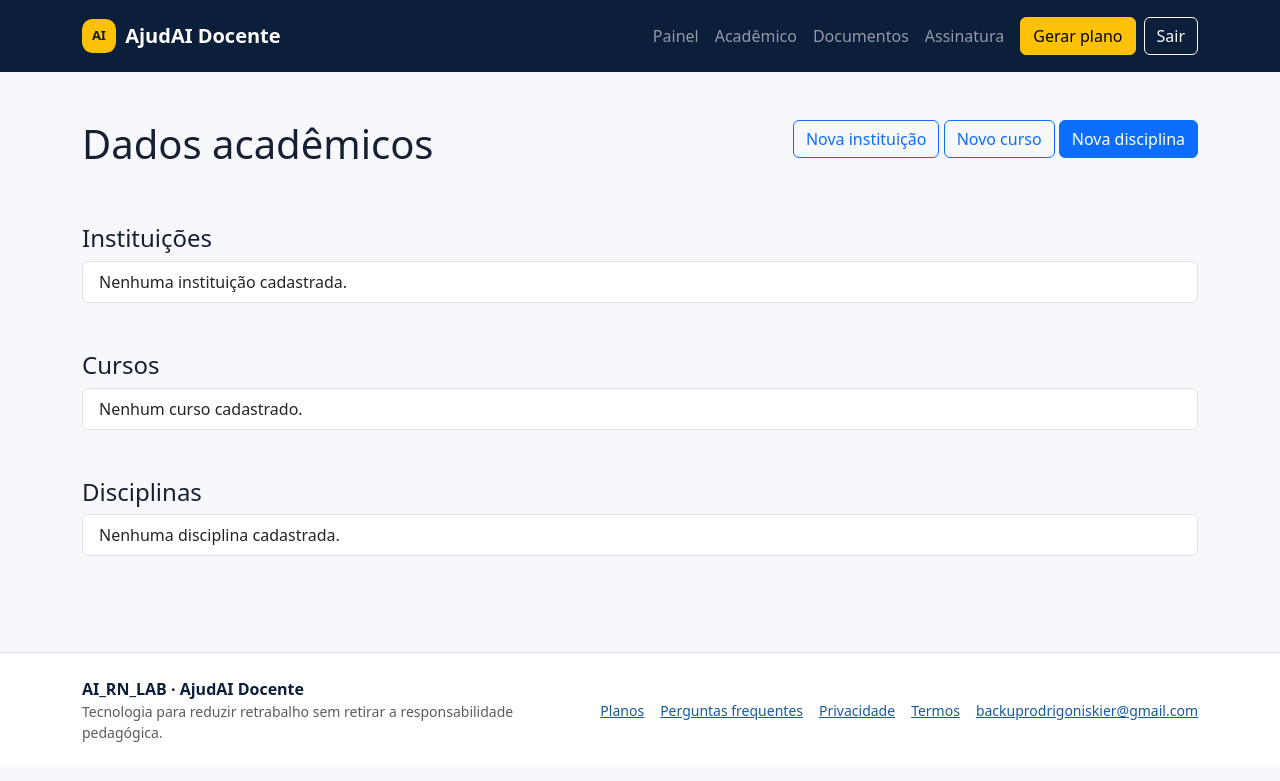
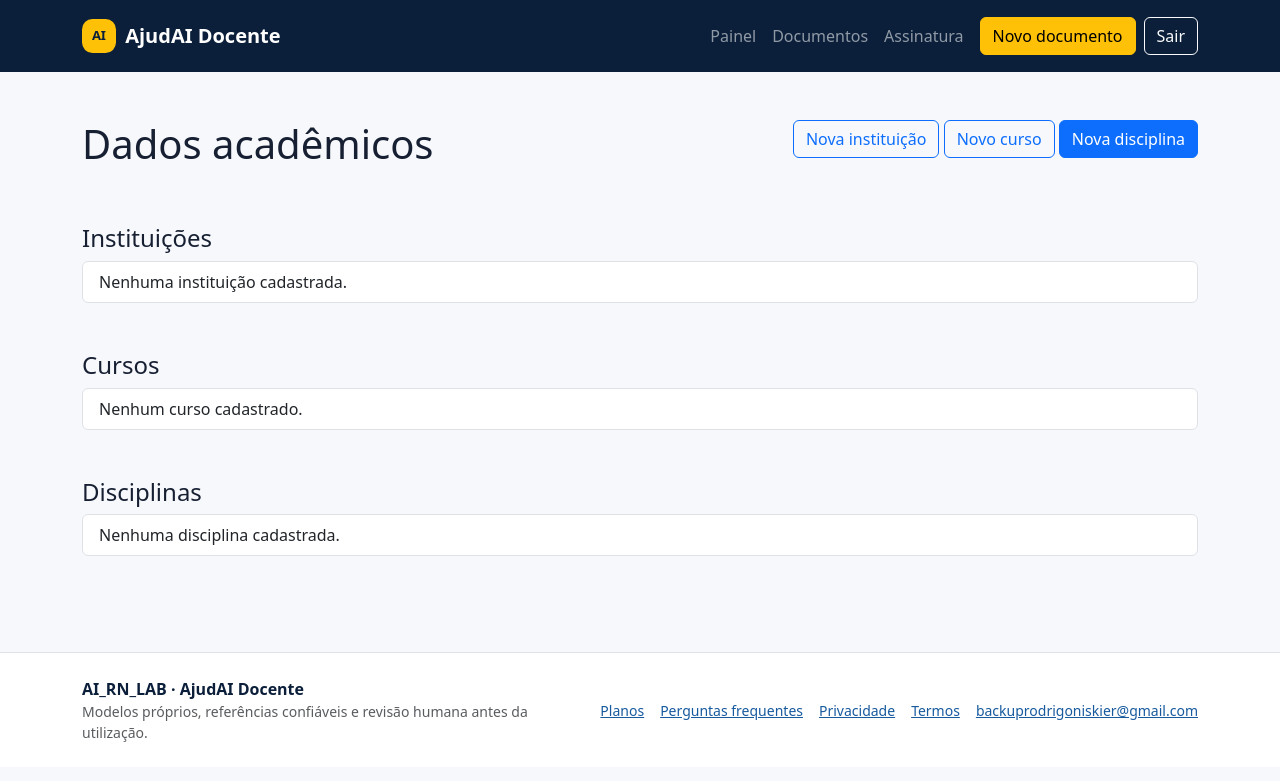
Before and after one commit to rodrigoniskier/ai-documentos, a Django app: page /academico/ in a window 1280 px wide. Shown: the top 781 px of the page. Run offline with Django 5.2, Linux system fonts and the light colour scheme; the visitor is signed in with stand-in values (Sample User, id 1); data that the repository does not hold is empty.

Commit message:
Atualiza navegação e SEO para documentos acadêmicos

```diff
--- a/templates/base.html
+++ b/templates/base.html
@@ -4,25 +4,25 @@
 <head>
   <meta charset="utf-8">
   <meta name="viewport" content="width=device-width, initial-scale=1">
-  <title>{% block title %}AjudAI Docente — Planos de Ensino com inteligência artificial{% endblock %}</title>
-  <meta name="description" content="{% block meta_description %}Crie Planos de Ensino personalizados, editáveis e alinhados ao contexto da sua instituição com apoio de inteligência artificial.{% endblock %}">
+  <title>{% block title %}AjudAI Docente — Documentos acadêmicos personalizados com IA{% endblock %}</title>
+  <meta name="description" content="{% block meta_description %}Envie seu modelo, acrescente referências e gere documentos acadêmicos editáveis com apoio de inteligência artificial.{% endblock %}">
   <meta name="robots" content="{% block meta_robots %}index,follow,max-image-preview:large{% endblock %}">
   <link rel="canonical" href="{{ canonical_url }}">
 
   <meta property="og:locale" content="pt_BR">
   <meta property="og:type" content="website">
   <meta property="og:site_name" content="AjudAI Docente">
-  <meta property="og:title" content="AjudAI Docente — Planos de Ensino com IA">
-  <meta property="og:description" content="Organize o contexto acadêmico, gere uma primeira versão estruturada e baixe o Plano de Ensino em DOCX editável.">
+  <meta property="og:title" content="AjudAI Docente — Documentos acadêmicos com IA">
+  <meta property="og:description" content="Use seu próprio modelo, fontes de referência e campos personalizados. Revise e exporte em DOCX ou PDF.">
   <meta property="og:url" content="{{ canonical_url }}">
   <meta property="og:image" content="{{ social_image_url }}">
   <meta property="og:image:width" content="1200">
   <meta property="og:image:height" content="630">
-  <meta property="og:image:alt" content="AjudAI Docente — Planos de Ensino com inteligência artificial">
+  <meta property="og:image:alt" content="AjudAI Docente — Documentos acadêmicos personalizados com inteligência artificial">
 
   <meta name="twitter:card" content="summary_large_image">
-  <meta name="twitter:title" content="AjudAI Docente — Planos de Ensino com IA">
-  <meta name="twitter:description" content="Gere uma primeira versão estruturada e baixe o resultado em DOCX editável.">
+  <meta name="twitter:title" content="AjudAI Docente — Documentos acadêmicos com IA">
+  <meta name="twitter:description" content="Envie seu modelo, revise o conteúdo em formulário editável e exporte em DOCX ou PDF.">
   <meta name="twitter:image" content="{{ social_image_url }}">
 
   <link rel="icon" href="{% static 'favicon.svg' %}" type="image/svg+xml">
@@ -46,11 +46,10 @@
     <div class="collapse navbar-collapse" id="mainNav">
       <div class="navbar-nav ms-auto align-items-lg-center">
         {% if user.is_authenticated %}
-          <a class="nav-link" href="{% url 'dashboard' %}">Painel</a>
-          <a class="nav-link" href="{% url 'academics' %}">Acadêmico</a>
-          <a class="nav-link" href="{% url 'document_history' %}">Documentos</a>
+          <a class="nav-link" href="{% url 'workspace' %}">Painel</a>
+          <a class="nav-link" href="{% url 'project_history' %}">Documentos</a>
           <a class="nav-link" href="{% url 'subscription' %}">Assinatura</a>
-          <a class="btn btn-warning ms-lg-2" href="{% url 'generate_document' %}">Gerar plano</a>
+          <a class="btn btn-warning ms-lg-2" href="{% url 'project_new' %}">Novo documento</a>
           <form method="post" action="{% url 'logout' %}" class="ms-lg-2">
             {% csrf_token %}
             <button class="btn btn-outline-light" type="submit">Sair</button>
@@ -82,7 +81,7 @@
     <div class="row g-3 align-items-center">
       <div class="col-md-5">
         <strong class="text-navy">AI_RN_LAB · AjudAI Docente</strong>
-        <p class="small text-muted mb-0">Tecnologia para reduzir retrabalho sem retirar a responsabilidade pedagógica.</p>
+        <p class="small text-muted mb-0">Modelos próprios, referências confiáveis e revisão humana antes da utilização.</p>
       </div>
       <div class="col-md-7">
         <div class="d-flex flex-wrap justify-content-md-end gap-3 small">
```
